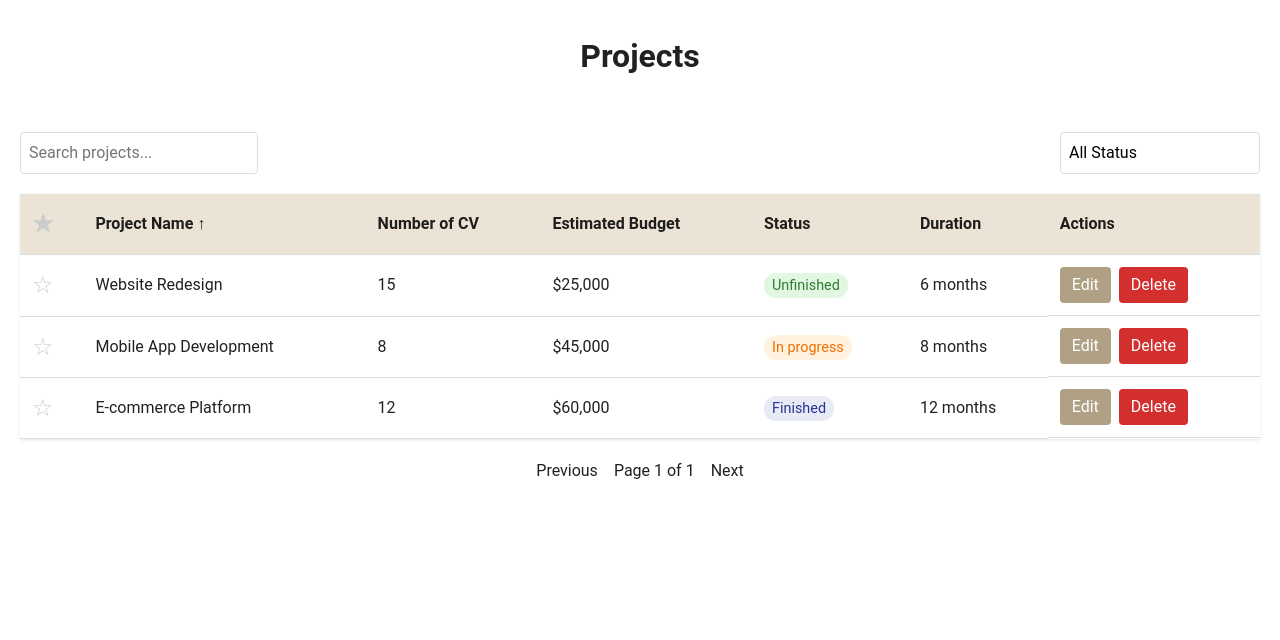
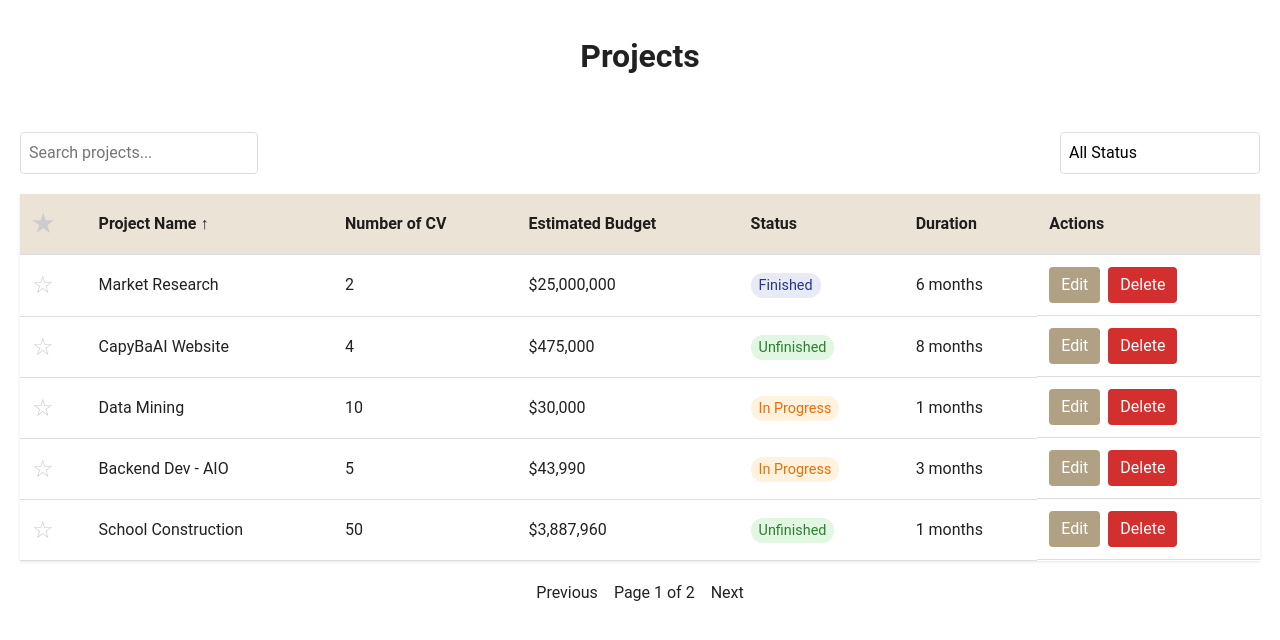
Before and after one commit to wazeefz/AIO, a Vue app: page /sara in a window 1280 px wide. Shown: the top 640 px of the page. Built offline with nearby package versions, Linux system fonts and the light colour scheme.

Commit message:
update data

```diff
--- a/src/pages/sara/index.vue
+++ b/src/pages/sara/index.vue
@@ -163,29 +163,58 @@ export default {
       projects: [
         {
           id: 1,
-          projectName: 'Website Redesign',
-          numberOfCv: 15,
-          estimatedBudget: 25000,
-          status: 'Unfinished',
+          projectName: 'Market Research',
+          numberOfCv: 2,
+          estimatedBudget: 25000000,
+          status: 'Finished',
           duration: 6,
           starred: false,
         },
         {
           id: 2,
-          projectName: 'Mobile App Development',
-          numberOfCv: 8,
-          estimatedBudget: 45000,
-          status: 'In progress',
+          projectName: 'CapyBaAI Website',
+          numberOfCv: 4,
+          estimatedBudget: 475000,
+          status: 'Unfinished',
           duration: 8,
           starred: false,
         },
         {
           id: 3,
-          projectName: 'E-commerce Platform',
-          numberOfCv: 12,
-          estimatedBudget: 60000,
+          projectName: 'Data Mining',
+          numberOfCv: 10,
+          estimatedBudget: 30000,
+          status: 'In Progress',
+          duration: 1,
+          starred: false,
+        },
+
+        {
+          id: 4,
+          projectName: 'Backend Dev - AIO',
+          numberOfCv: 5,
+          estimatedBudget: 43990,
+          status: 'In Progress',
+          duration: 3,
+          starred: false,
+        },
+
+        {
+          id: 5,
+          projectName: 'School Construction',
+          numberOfCv: 50,
+          estimatedBudget: 3887960,
+          status: 'Unfinished',
+          duration: 1,
+          starred: false,
+        },
+        {
+          id: 6,
+          projectName: 'Market Outreach (flyers)',
+          numberOfCv: 7,
+          estimatedBudget: 2100,
           status: 'Finished',
-          duration: 12,
+          duration: 20,
           starred: false,
         },
       ],
```
